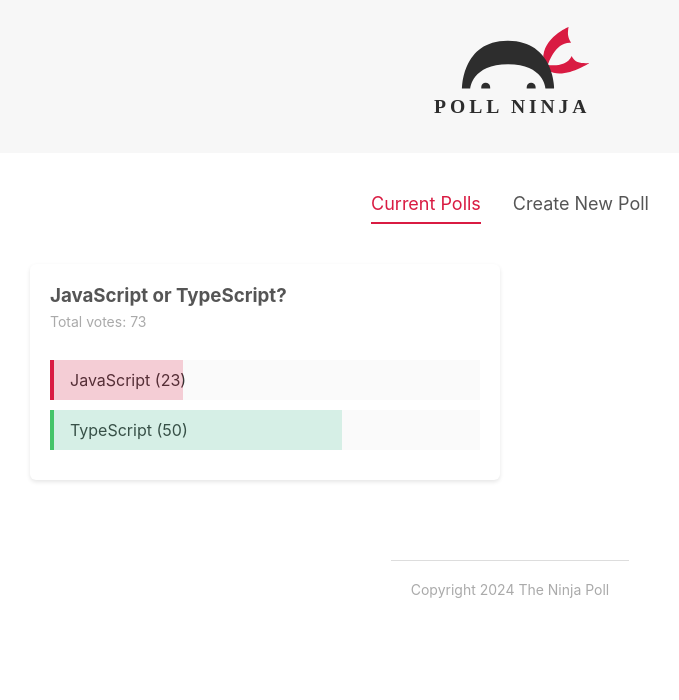
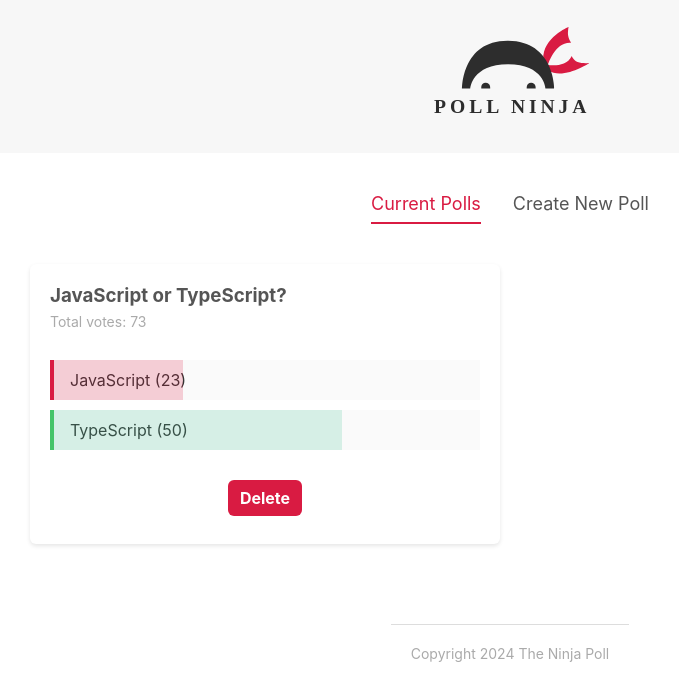
Before and after one commit to raybagas7/the-polls, a Svelte app: page / in a window 1280 px wide. Shown: the top 700 px of the page, without its empty margins (130-809 px from the left). Built offline with nearby package versions, Linux system fonts and the light colour scheme.

Commit message:
fix(Button component): - add on:click on button component so it can listen to click event feat(Delete Polls): - make an update store to delete the polls

```diff
--- a/src/components/PollDetails.svelte
+++ b/src/components/PollDetails.svelte
@@ -1,6 +1,7 @@
 <script>
   import PollStore from '../stores/PollStore';
   import Card from '../shared/Card.svelte';
+  import Button from '../shared/Button.svelte';
   export let poll;
 
   // reactive value
@@ -21,6 +22,12 @@
       return copiedPolls;
     });
   };
+
+  const handleDelete = (id) => {
+    PollStore.update((currentPolls) => {
+      return currentPolls.filter((poll) => poll.id != id);
+    });
+  };
 </script>
 
 <Card>
@@ -36,6 +43,10 @@
     <div class="answer" on:click={() => handleVote('b', poll.id)}>
       <div class="percent percent-b" style="width: {percentB}%;"></div>
       <span>{poll.answerB} ({poll.votesB})</span>
+    </div>
+    <!-- svelte-ignore a11y-click-events-have-key-events -->
+    <div class="delete">
+      <Button flat={true} on:click={() => handleDelete(poll.id)}>Delete</Button>
     </div>
   </div>
 </Card>
@@ -77,4 +88,8 @@
     border-left: 4px solid #45c469;
     background: rgba(69, 196, 150, 0.2);
   }
+  .delete {
+    margin-top: 30px;
+    text-align: center;
+  }
 </style>
--- a/src/shared/Button.svelte
+++ b/src/shared/Button.svelte
@@ -4,7 +4,7 @@
   export let inverse = false;
 </script>
 
-<button class={type} class:flat class:inverse>
+<button class={type} class:flat class:inverse on:click>
   <slot />
 </button>
 
```
